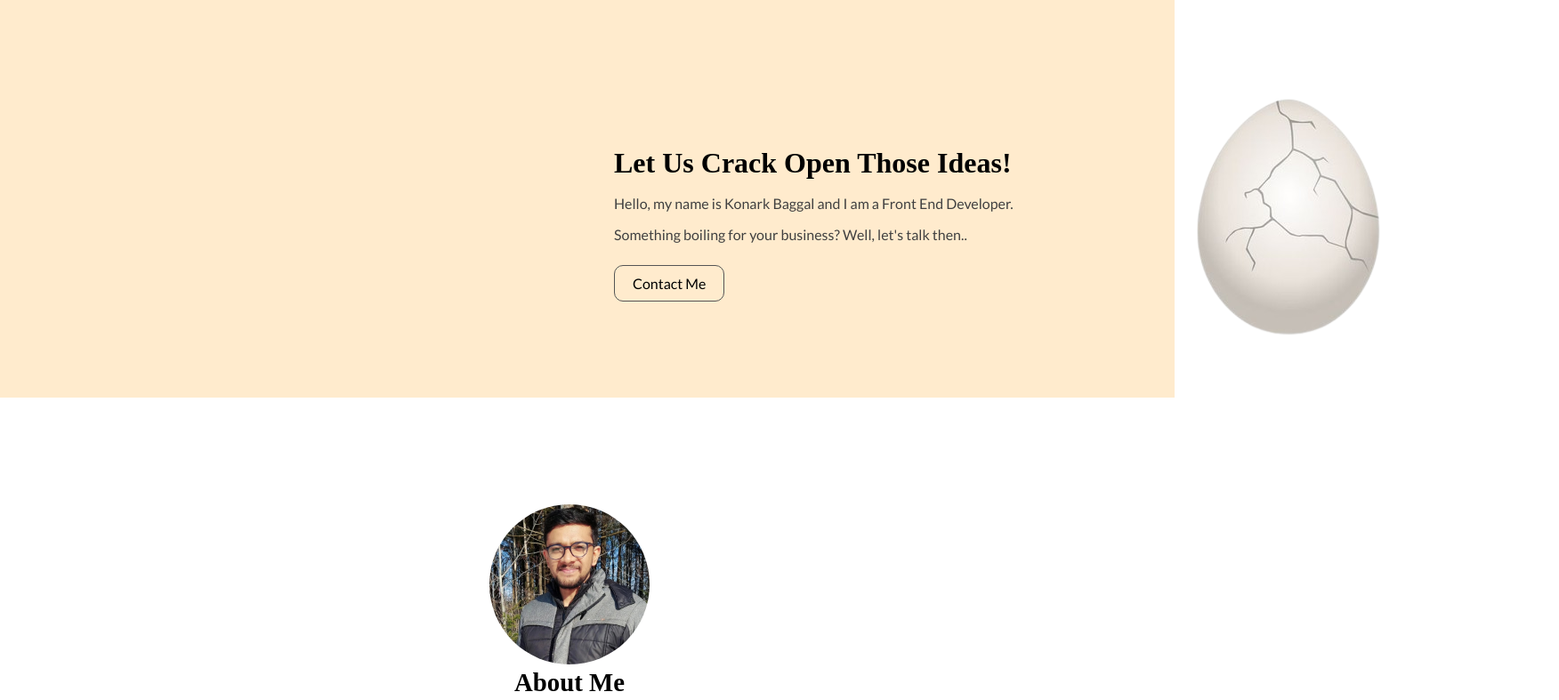
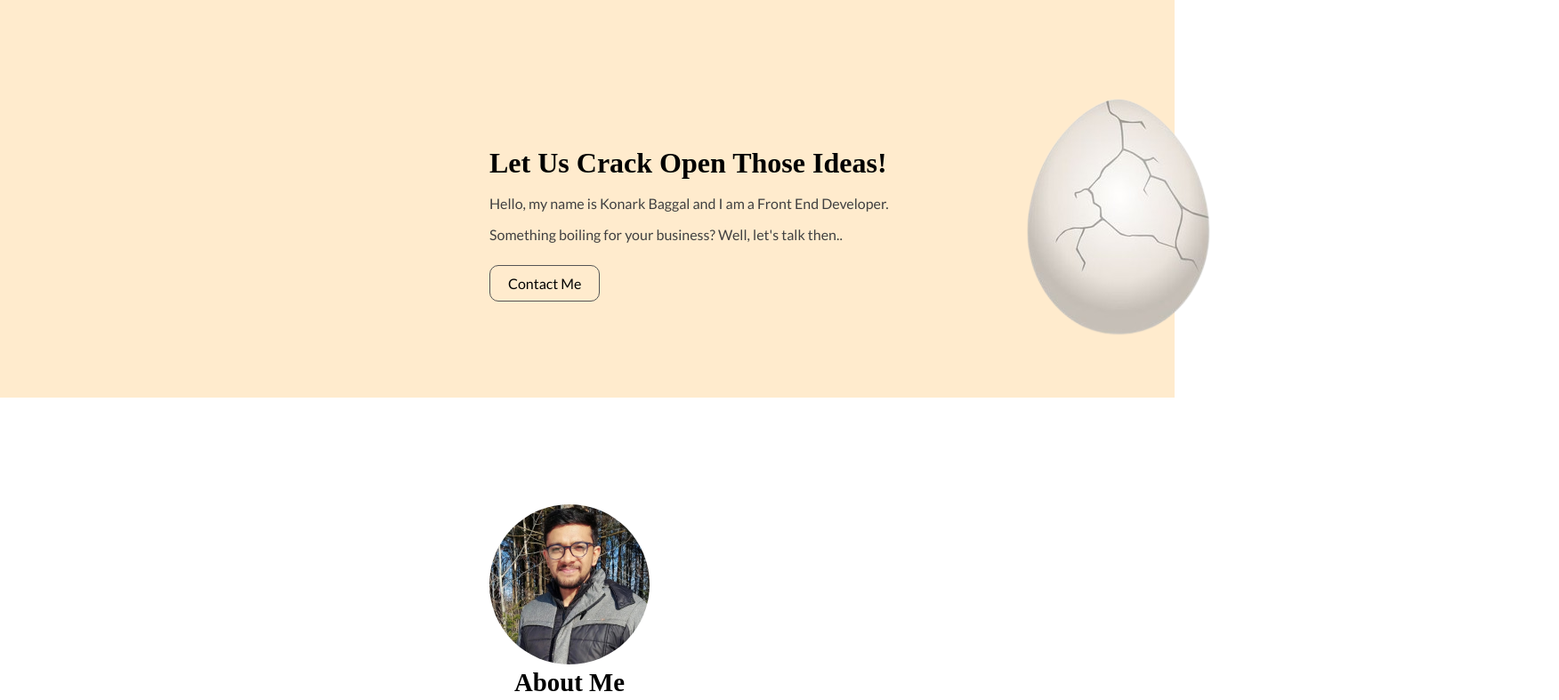
Before and after one commit to Konark1416/Portfolio, a plain HTML site: page index.html in a window 1280 px wide. Shown: the top 787 px of the page at 89% size, 1752 px wide, since content can reach past the window. Drawn offline with Linux system fonts and the light colour scheme.

Commit message:
Update stylized.css

```diff
--- a/stylized.css
+++ b/stylized.css
@@ -166,23 +166,7 @@ h3 {
 }
 
 
-.hero {
-  padding: 20px;
-  background-color: blanchedalmond;
-  display: grid;
-  grid-template-columns: 0.25fr 1fr auto 1fr 0.25fr;
-  align-items: center;
-}
 
-.hero .text {
-  grid-column: 2 / 4;
-  text-align: center;
-}
-
-.hero img {
-  max-width: 100%;
-  grid-column: 4 / 6;
-}
 
 /* Media Queries for Responsive Design */
 @media only screen and (max-width: 320px) {
```
